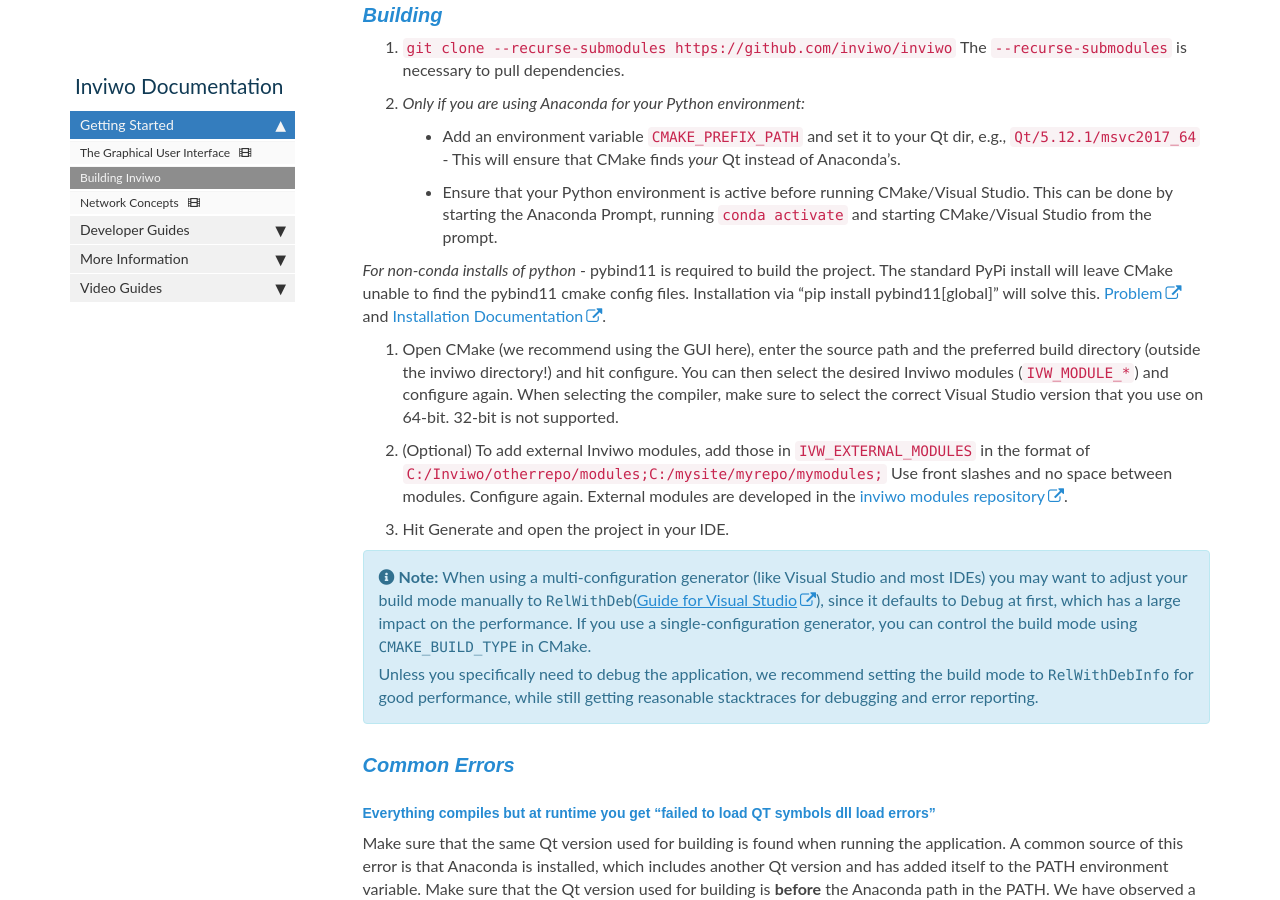
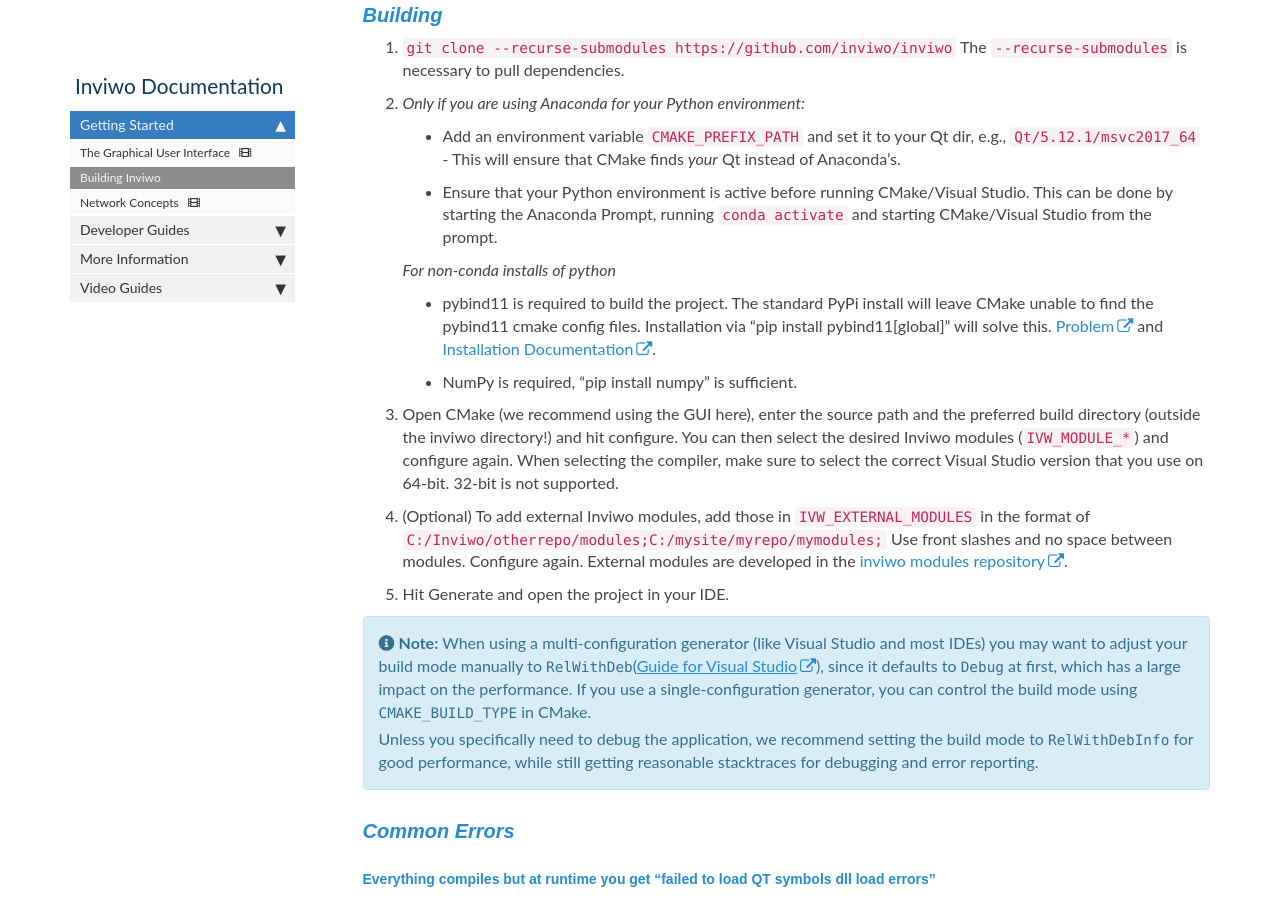
Before and after one commit to inviwo/inviwo.github.io, a Jekyll site: the page built from pages/manual/manual-gettingstarted-build.md, in a window 1280 px wide and 900 px high, scrolled down 882 px. Built offline with Jekyll 4.4.1, drawn with Linux system fonts in a browser that asks for light colours; comment, search, counter and statistics services are not loaded.

Commit message:
adding numpy requirement

```diff
--- a/pages/manual/manual-gettingstarted-build.md
+++ b/pages/manual/manual-gettingstarted-build.md
@@ -27,8 +27,9 @@
    - Add an environment variable `CMAKE_PREFIX_PATH` and set it to your Qt dir, e.g., `Qt/5.12.1/msvc2017_64` - This will ensure that CMake finds *your* Qt instead of Anaconda's.
    - Ensure that your Python environment is active before running CMake/Visual Studio. This can be done by starting the Anaconda Prompt, running `conda activate` and starting CMake/Visual Studio from the prompt.
 
-*For non-conda installs of python*
+    *For non-conda installs of python*
     - pybind11 is required to build the project. The standard PyPi install will leave CMake unable to find the pybind11 cmake config files. Installation via "pip install pybind11[global]" will solve this. [Problem](https://github.com/pybind/pybind11/issues/1379) and [Installation Documentation](https://pybind11.readthedocs.io/en/stable/installing.html).
+    - NumPy is required, "pip install numpy" is sufficient.
 
 3. Open CMake (we recommend using the GUI here), enter the source path and the preferred build directory (outside the inviwo directory!) and hit configure. You can then select the desired Inviwo modules (`IVW_MODULE_*`) and configure again. When selecting the compiler, make sure to select the correct Visual Studio version that you use on 64-bit. 32-bit is not supported.
 4. (Optional) To add external Inviwo modules, add those in `IVW_EXTERNAL_MODULES` in the format of
```
